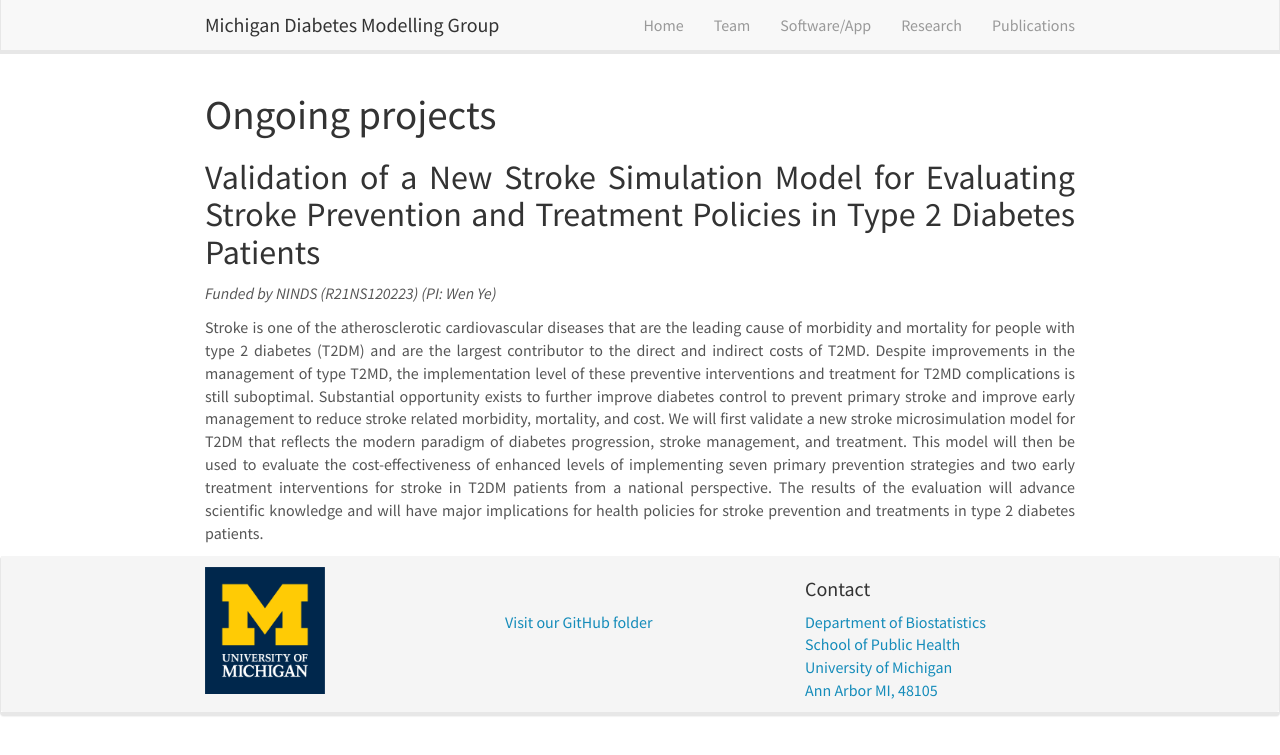
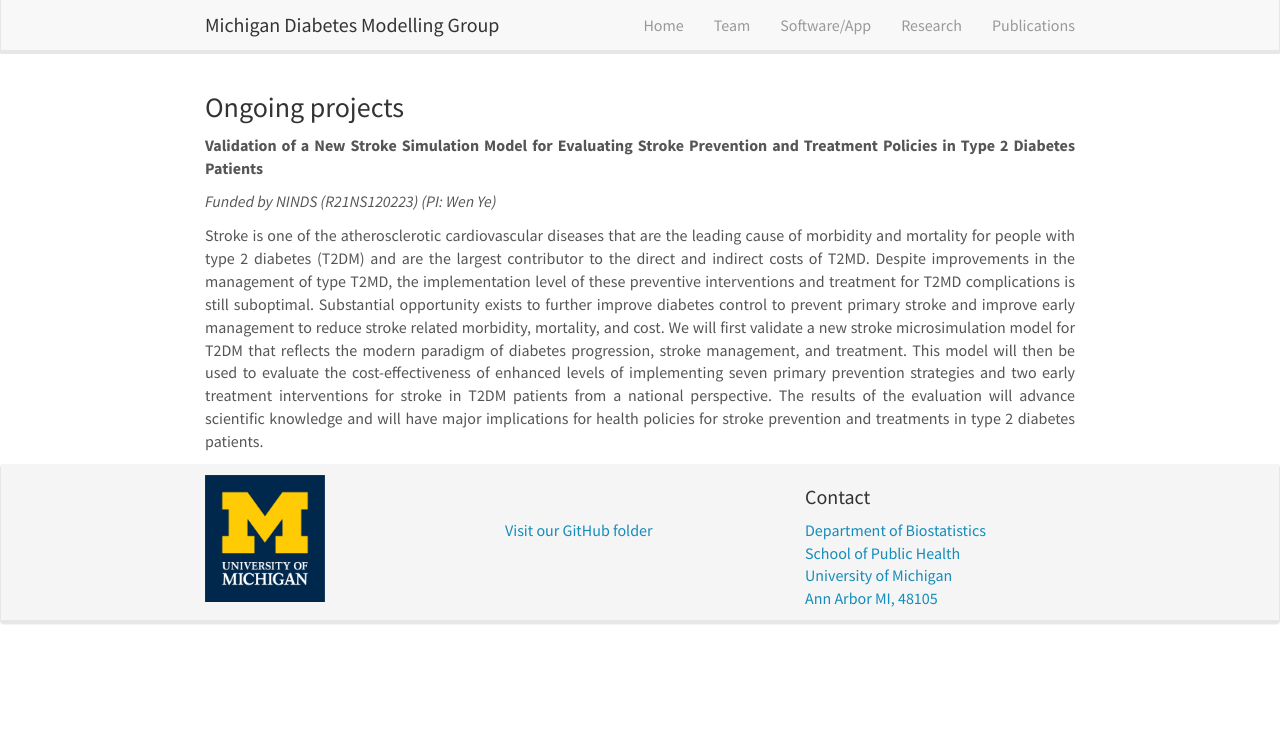
Before and after one commit to WenYeLeafGitHub/MichiganDiabetesModelingGroup.github.io, a Jekyll site: the page built from _pages/research.md, in a window 1280 px wide. Shown: the top 755 px of the page. Built offline with Jekyll 4.4.1, drawn with Linux system fonts in a browser that asks for light colours; nearby versions of some CDN libraries.

```diff
--- a/_pages/research.md
+++ b/_pages/research.md
@@ -6,9 +6,9 @@ sitemap: false
 permalink: /research/
 ---
 
-# Ongoing projects
+### Ongoing projects
 
-## Validation of a New Stroke Simulation Model for Evaluating Stroke Prevention and Treatment Policies in Type 2 Diabetes Patients
+**Validation of a New Stroke Simulation Model for Evaluating Stroke Prevention and Treatment Policies in Type 2 Diabetes Patients**
 
 *Funded by NINDS (R21NS120223) (PI: Wen Ye)*
 
```
